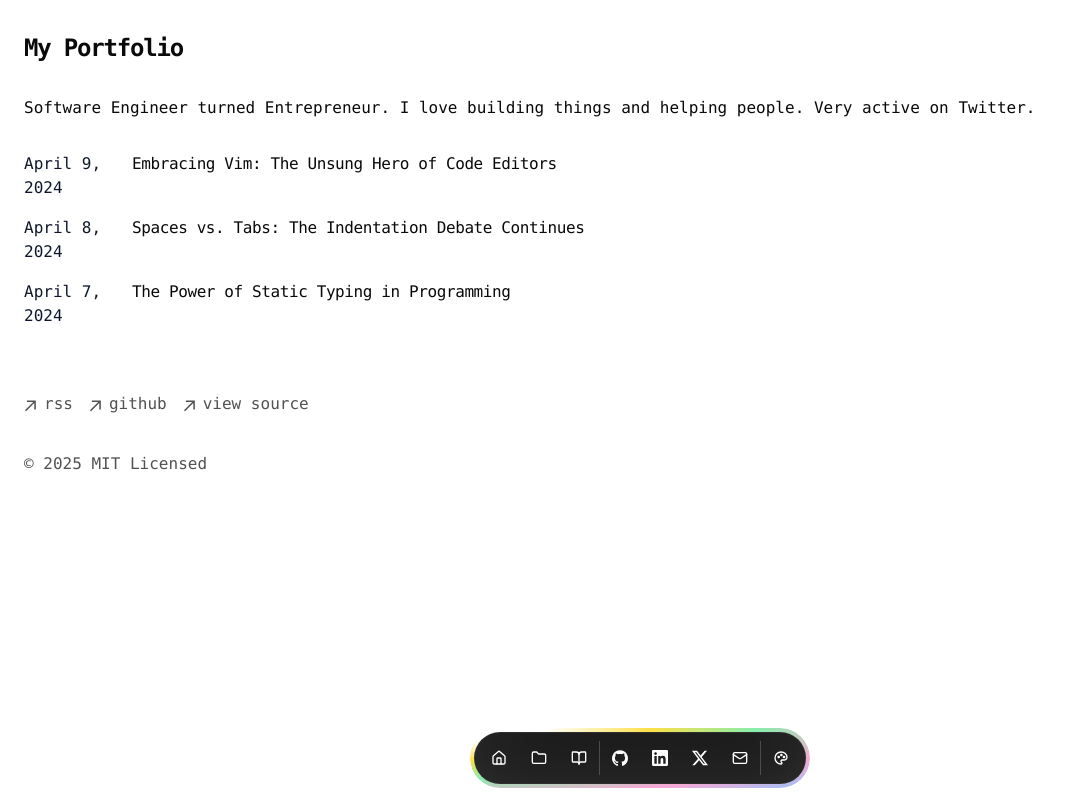
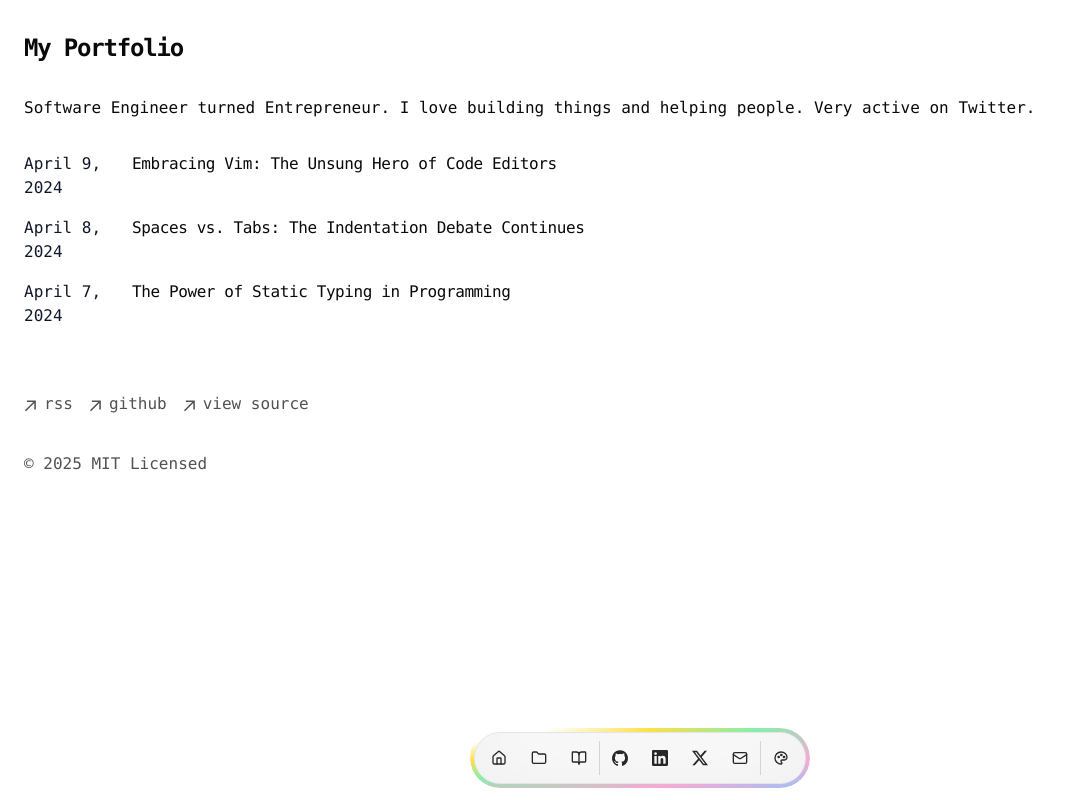
Before and after one commit to jjfantini/portfolio, a Next.js app: page / in a window 1280 px wide. Shown: the whole page, without its empty margins (0-1071 px from the left). Built offline with nearby package versions, Linux system fonts and the light colour scheme.

Commit message:
feat: improve navbar and mode toggle with light/dark theme styling

```diff
--- a/src/components/ui/mode-toggle.tsx
+++ b/src/components/ui/mode-toggle.tsx
@@ -12,10 +12,10 @@ export function ModeToggle() {
       variant="ghost"
       type="button"
       size="icon"
-      className="size-12 text-white hover:text-white hover:bg-white/10"
+      className="size-12 text-zinc-800 dark:text-white hover:text-zinc-900 dark:hover:text-white hover:bg-zinc-200/80 dark:hover:bg-white/10"
       onClick={() => setTheme(theme === "dark" ? "light" : "dark")}
     >
-      <IconPalette className="size-4 text-white dark:hidden" />
+      <IconPalette className="size-4 text-zinc-800 dark:hidden" />
       <IconPaletteOff className="hidden size-4 text-white dark:block" />
     </Button>
   );
--- a/src/components/ui/navbar.tsx
+++ b/src/components/ui/navbar.tsx
@@ -32,7 +32,7 @@ export default function Navbar() {
         ]}
         className="z-30 pointer-events-auto relative mx-auto"
       >
-        <Dock className="min-h-full h-full items-center px-1 bg-[rgb(23,23,23)] transform-gpu border border-[rgba(255,255,255,.1)] [box-shadow:0_-20px_80px_-20px_#ffffff1f_inset]">
+        <Dock className="min-h-full h-full items-center px-1 bg-zinc-50 dark:bg-[rgb(23,23,23)] transform-gpu border border-zinc-200 dark:border-[rgba(255,255,255,.1)] [box-shadow:0_-20px_80px_-20px_#0000000d_inset] dark:[box-shadow:0_-20px_80px_-20px_#ffffff1f_inset]">
           {DATA.navbar.map((item) => (
             <DockIcon key={item.href}>
               <Tooltip>
@@ -41,7 +41,7 @@ export default function Navbar() {
                     href={item.href}
                     className={cn(
                       buttonVariants({ variant: "ghost", size: "icon" }),
-                      "size-12 text-white hover:text-white hover:bg-white/10"
+                      "size-12 text-zinc-800 dark:text-white hover:text-zinc-900 dark:hover:text-white hover:bg-zinc-200/80 dark:hover:bg-white/10"
                     )}
                   >
                     <item.icon className="size-4" />
@@ -53,7 +53,7 @@ export default function Navbar() {
               </Tooltip>
             </DockIcon>
           ))}
-          <Separator orientation="vertical" className="h-full bg-white/20" />
+          <Separator orientation="vertical" className="h-full bg-zinc-300 dark:bg-white/20" />
           {Object.entries(DATA.contact.social)
             // eslint-disable-next-line @typescript-eslint/no-unused-vars
             .filter(([_, social]) => social.navbar)
@@ -65,7 +65,7 @@ export default function Navbar() {
                       href={social.url}
                       className={cn(
                         buttonVariants({ variant: "ghost", size: "icon" }),
-                        "size-12 text-white hover:text-white hover:bg-white/10"
+                        "size-12 text-zinc-800 dark:text-white hover:text-zinc-900 dark:hover:text-white hover:bg-zinc-200/80 dark:hover:bg-white/10"
                       )}
                     >
                       <social.icon className="size-4" />
@@ -77,11 +77,11 @@ export default function Navbar() {
                 </Tooltip>
               </DockIcon>
             ))}
-          <Separator orientation="vertical" className="h-full py-2 bg-white/20" />
+          <Separator orientation="vertical" className="h-full py-2 bg-zinc-300 dark:bg-white/20" />
           <DockIcon>
             <Tooltip>
               <TooltipTrigger asChild>
-                <div className="text-white">
+                <div className="text-zinc-800 dark:text-white">
                   <ModeToggle />
                 </div>
               </TooltipTrigger>
```
